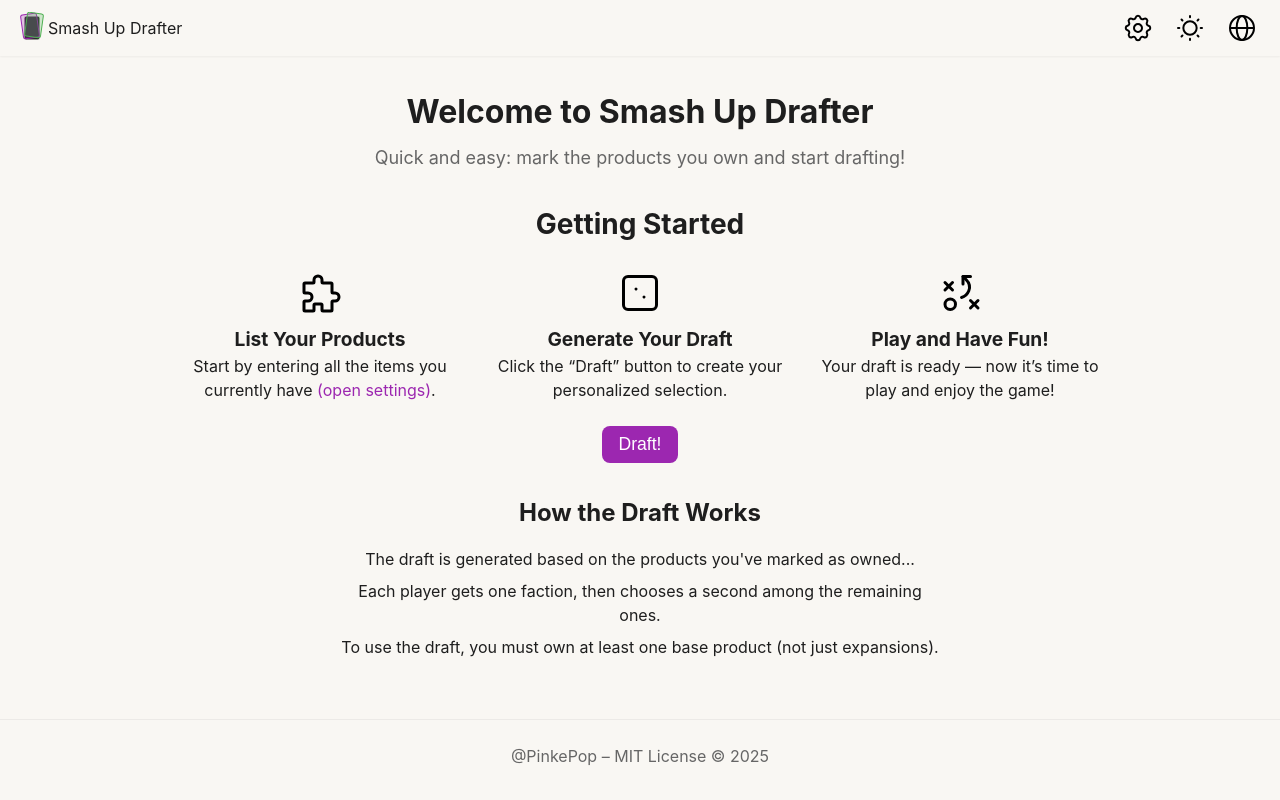
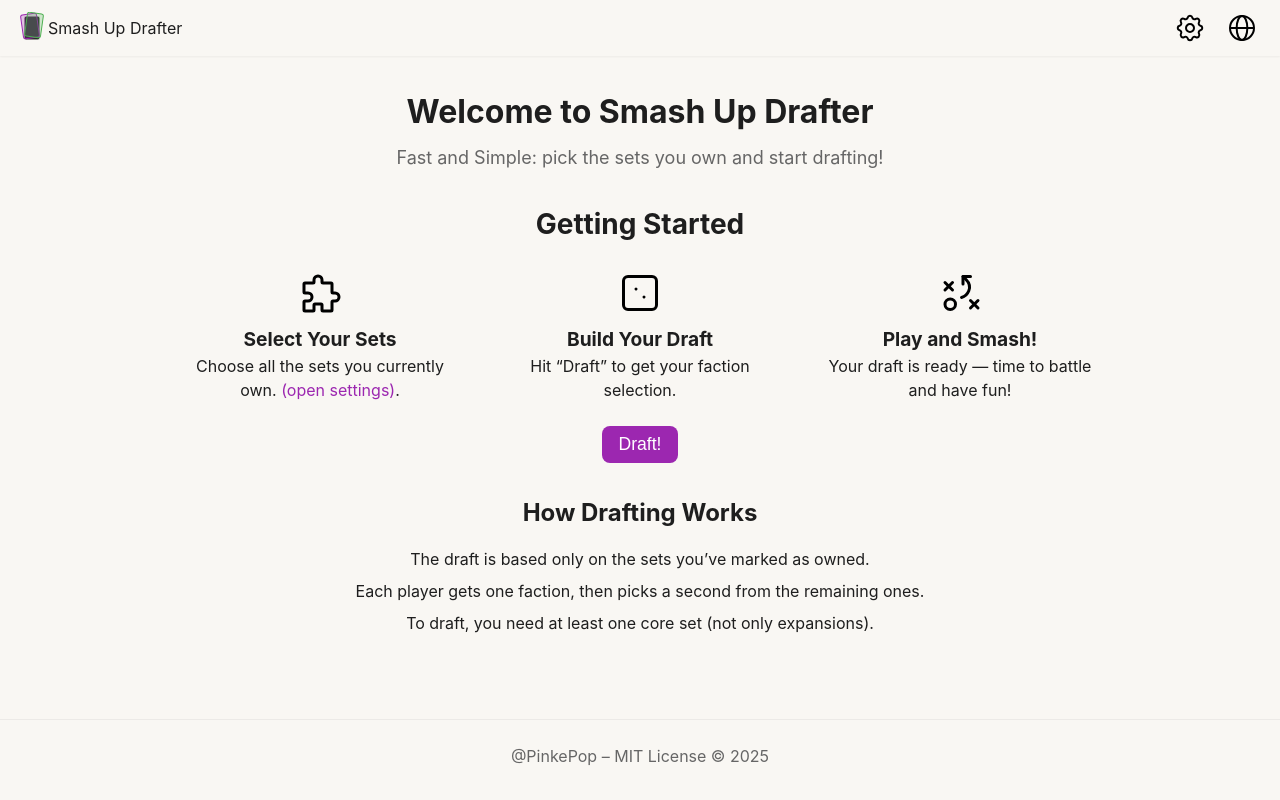
Before and after one commit to PinkePop/smashup-drafter, a website built with Vite: page index.html in a window 1280 px wide. Built offline with nearby package versions, Linux system fonts and the light colour scheme.

Commit message:
Babel Fish Enabled

```diff
--- a/index.html
+++ b/index.html
@@ -28,7 +28,7 @@
       </a>
 
       <div>
-        <button id="settings-button" aria-label="Open settings" title="Settings">
+        <button type="button" id="settings-button" aria-label="Open settings" title="Settings">
           <svg width="32" height="32" viewBox="0 0 24 24" fill="none" xmlns="http://www.w3.org/2000/svg">
             <g class="oi-settings">
               <path class="oi-vector"
@@ -41,31 +41,7 @@
           </svg>
         </button>
 
-        <button id="theme-toggle-button" aria-label="Toggle light/dark mode" title="Toggle theme">
-          <svg width="32" height="32" viewBox="0 0 24 24" fill="none" xmlns="http://www.w3.org/2000/svg">
-            <g class="oi-sun">
-              <circle class="oi-ellipse" cx="12" cy="12" r="5" stroke="#000000" stroke-width="1.5"
-                stroke-miterlimit="10" stroke-linecap="round" stroke-linejoin="round" />
-              <path class="oi-line" d="M12 20V21" stroke="#000000" stroke-width="1.5" stroke-miterlimit="10"
-                stroke-linecap="round" stroke-linejoin="round" />
-              <path class="oi-line" d="M12 3V4" stroke="#000000" stroke-width="1.5" stroke-miterlimit="10"
-                stroke-linecap="round" stroke-linejoin="round" />
-              <path class="oi-line" d="M6.34314 17.6569L5.63603 18.364" stroke="#000000" stroke-width="1.5"
-                stroke-miterlimit="10" stroke-linecap="round" stroke-linejoin="round" />
-              <path class="oi-line" d="M18.364 5.63605L17.6569 6.34315" stroke="#000000" stroke-width="1.5"
-                stroke-miterlimit="10" stroke-linecap="round" stroke-linejoin="round" />
-              <path class="oi-line" d="M4 12L3 12" stroke="#000000" stroke-width="1.5" stroke-miterlimit="10"
-                stroke-linecap="round" stroke-linejoin="round" />
-              <path class="oi-line" d="M21 12L20 12" stroke="#000000" stroke-width="1.5" stroke-miterlimit="10"
-                stroke-linecap="round" stroke-linejoin="round" />
-              <path class="oi-line" d="M6.34314 6.34314L5.63603 5.63603" stroke="#000000" stroke-width="1.5"
-                stroke-miterlimit="10" stroke-linecap="round" stroke-linejoin="round" />
-              <path class="oi-line" d="M18.364 18.364L17.6569 17.6568" stroke="#000000" stroke-width="1.5"
-                stroke-miterlimit="10" stroke-linecap="round" stroke-linejoin="round" />
-            </g>
-          </svg>
-        </button>
-        <button id="lang-toggle-button" aria-label="Switch language" title="Switch language">
+        <button type="button" id="lang-toggle-button" aria-label="Switch language" title="Switch language">
           <svg width="32" height="32" viewBox="0 0 24 24" fill="none" xmlns="http://www.w3.org/2000/svg">
             <g class="oi-globe">
               <circle class="oi-ellipse" cx="12" cy="12" r="9" stroke="#000000" stroke-width="1.5" />
@@ -82,14 +58,14 @@
 
     <div class="intro">
       <div class="container">
-        <h1>Welcome to Smash Up Drafter</h1>
-        <p>Quick and easy: mark the products you own and start drafting!</p>
+        <h1 data-lang="intro.h1">Welcome to Smash Up Drafter</h1>
+        <p data-lang="intro.p">Fast and Simple: pick the sets you own and start drafting!</p>
       </div>
     </div>
 
     <section class="steps-section">
       <div class="steps-container">
-        <h2>Getting Started</h2>
+        <h2 data-lang="sub.h2">Getting Started</h2>
 
         <ol class="steps">
           <li>
@@ -104,10 +80,10 @@
                 </svg>
               </div>
               <div>
-                <h3>List Your Products</h3>
+                <h3 data-lang="step-one.h3">Select Your Sets</h3>
                 <p>
-                  Start by entering all the items you currently have
-                  <a href="#" id="open-settings-link">(open settings)</a>.
+                  <span data-lang="step-one.span">Choose all the sets you currently own</span>
+                  <a href="#" id="open-settings-link" data-lang="step-one.a">(open settings)</a>.
                 </p>
               </div>
             </div>
@@ -129,8 +105,8 @@
                 </svg>
               </div>
               <div>
-                <h3>Generate Your Draft</h3>
-                <p>Click the “Draft” button to create your personalized selection.</p>
+                <h3 data-lang="step-two.h3">Build Your Draft</h3>
+                <p data-lang="step-two.p">Hit “Draft” to get your faction selection.</p>
               </div>
             </div>
           </li>
@@ -159,8 +135,8 @@
                 </svg>
               </div>
               <div>
-                <h3>Play and Have Fun!</h3>
-                <p>Your draft is ready — now it’s time to play and enjoy the game!</p>
+                <h3 data-lang="step-three.h3">Play and Smash!</h3>
+                <p data-lang="step-three.p">Your draft is ready — time to battle and have fun!</p>
               </div>
             </div>
           </li>
@@ -173,10 +149,10 @@
     </section>
 
     <section class="how-it-works">
-      <h2>How the Draft Works</h2>
-      <p>The draft is generated based on the products you've marked as owned...</p>
-      <p>Each player gets one faction, then chooses a second among the remaining ones.</p>
-      <p>To use the draft, you must own at least one base product (not just expansions).</p>
+      <h2 data-lang="sub-two.h2">How Drafting Works</h2>
+      <p data-lang="p-one.p">The draft is based only on the sets you’ve marked as owned.</p>
+      <p data-lang="p-two.p">Each player gets one faction, then picks a second from the remaining ones.</p>
+      <p data-lang="p-three.p">To draft, you need at least one core set (not only expansions).</p>
     </section>
 
   </main>
--- /dev/null
+++ b/public/locales/en.json
@@ -0,0 +1,15 @@
+{
+    "intro.h1": "Welcome to Smash Up Drafter",
+    "intro.p": "Fast and Simple: pick the sets you own and start drafting!",
+    "sub.h2": "Getting Started",
+    "step-one.h3": "Select Your Sets",
+    "step-one.span": "Choose all the sets you currently own.",
+    "step-one.a": "(open settings)",
+    "step-two.h3": "Build Your Draft",
+    "step-two.p": "Hit “Draft” to get your faction selection.",
+    "step-three.p": "Your draft is ready — time to battle and have fun!",
+    "sub-two.h2": "How Drafting Works",
+    "p-one.p": "The draft is based only on the sets you’ve marked as owned.",
+    "p-two.p": "Each player gets one faction, then picks a second from the remaining ones.",
+    "p-three.p": "To draft, you need at least one core set (not only expansions)."
+}
--- /dev/null
+++ b/src/lang.js
@@ -0,0 +1,38 @@
+export const initLangage = async () => {
+
+    const lang = localStorage.getItem('lang');
+    const new_lang = (lang === 'en' ? 'fr' : 'en');
+
+    document.documentElement.setAttribute('lang', new_lang);
+
+    await setLangage(new_lang);
+};
+
+const setLangage = async (lang) => {
+
+    localStorage.setItem('lang', lang);
+
+    const langUsed = await loadLangage(lang);
+
+    applyLangage(langUsed);
+};
+
+const loadLangage = async (lang) => {
+
+    const result = await fetch(`/locales/${lang}.json`);
+    const data = await result.json();
+
+    return data;
+};
+
+const templating = (string, values = {}) => string.replace(/\{(\w+)\}/g, (_, name) => (values[name] ?? ''));
+
+const applyLangage = (langUsed) => {
+
+    document.querySelectorAll('[data-lang]').forEach(elem => {
+
+        const key = elem.getAttribute('data-lang');
+
+        if (langUsed[key]) elem.textContent = templating(langUsed[key], { year: new Date().getFullYear() });
+    });
+};
--- a/src/main.js
+++ b/src/main.js
@@ -1,9 +1,17 @@
 
 import './styles/main.scss';
+import { initLangage } from './lang.js';
 
 document.addEventListener('DOMContentLoaded', () => {
 
+  initLangage();
+
   const year_element = document.getElementById('year');
+  const lang_button = document.getElementById('lang-toggle-button');
 
   year_element.textContent = new Date().getFullYear();
+
+  lang_button.addEventListener('click', () => {
+    initLangage();
+  });
 });
```
Also changed, not shown: public/locales/fr.json (added, +15 -0 lines).
